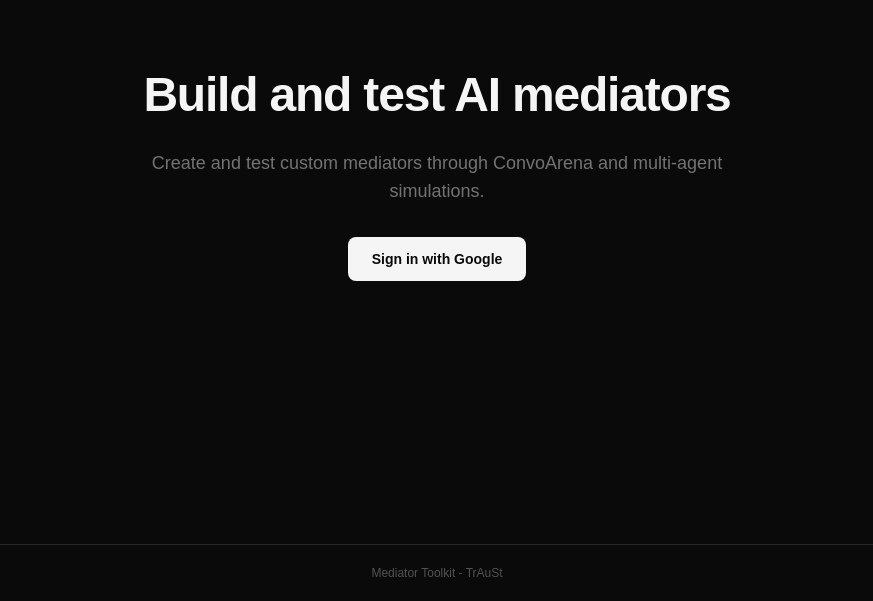
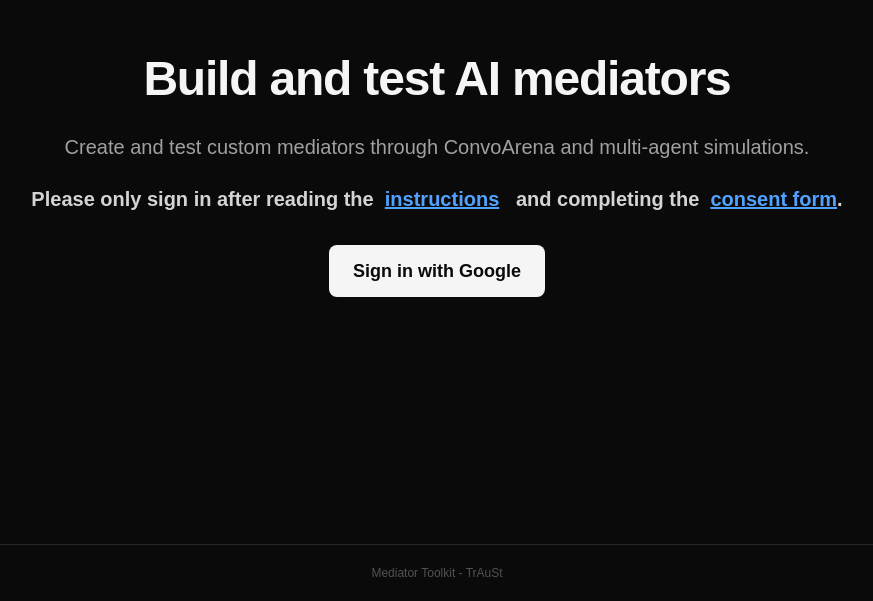
Before and after one commit to soaphia14/mediator-toolkit, a Next.js app: page / in a window 1280 px wide. Shown: the part 199-800 px from the top of the page, without its empty margins (203-1076 px from the left). Built offline with nearby package versions, Linux system fonts and the light colour scheme.

Commit message:
landing page contains info and consent links

```diff
--- a/app/page.tsx
+++ b/app/page.tsx
@@ -33,13 +33,26 @@ export default function LandingPage() {
         <h1 className="text-5xl font-semibold tracking-tight max-w-2xl leading-tight">
           Build and test AI mediators
         </h1>
-        <p className="text-lg text-neutral-500 max-w-xl">
+        <p className="text-xl text-neutral-400">
           Create and test custom mediators through ConvoArena and multi-agent simulations.
         </p>
+        <div className="text-xl text-neutral-300 font-bold">
+            Please only sign in after reading the  &nbsp;
+            <a href= "https://docs.google.com/document/d/1tX9w_9RFuES2jxlGTDY2lXpRenc354hjzYMeH8LzngU/edit?usp=sharing"
+                target = "_blank"
+                className="text-blue-400 underline hover:text-blue-300">
+                instructions
+            </a> &nbsp; and completing the &nbsp;
+            <a href = "https://forms.gle/4hEYhY9E8SzvYNhi6" target="_blank"
+                className="text-blue-400 underline hover:text-blue-300">
+                consent form
+            </a>.
+        </div>
+
         <div className="flex flex-col items-center gap-3 pt-2">
           <button
             onClick={handleSignIn}
-            className="px-6 py-3 rounded-lg bg-neutral-100 text-neutral-950 text-sm font-semibold hover:bg-white active:scale-[0.98] transition-all duration-150 cursor-pointer"
+            className="px-6 py-3 rounded-lg bg-neutral-100 text-neutral-950 text-lg font-semibold hover:bg-white active:scale-[0.98] transition-all duration-150 cursor-pointer"
           >
             Sign in with Google
           </button>
```
